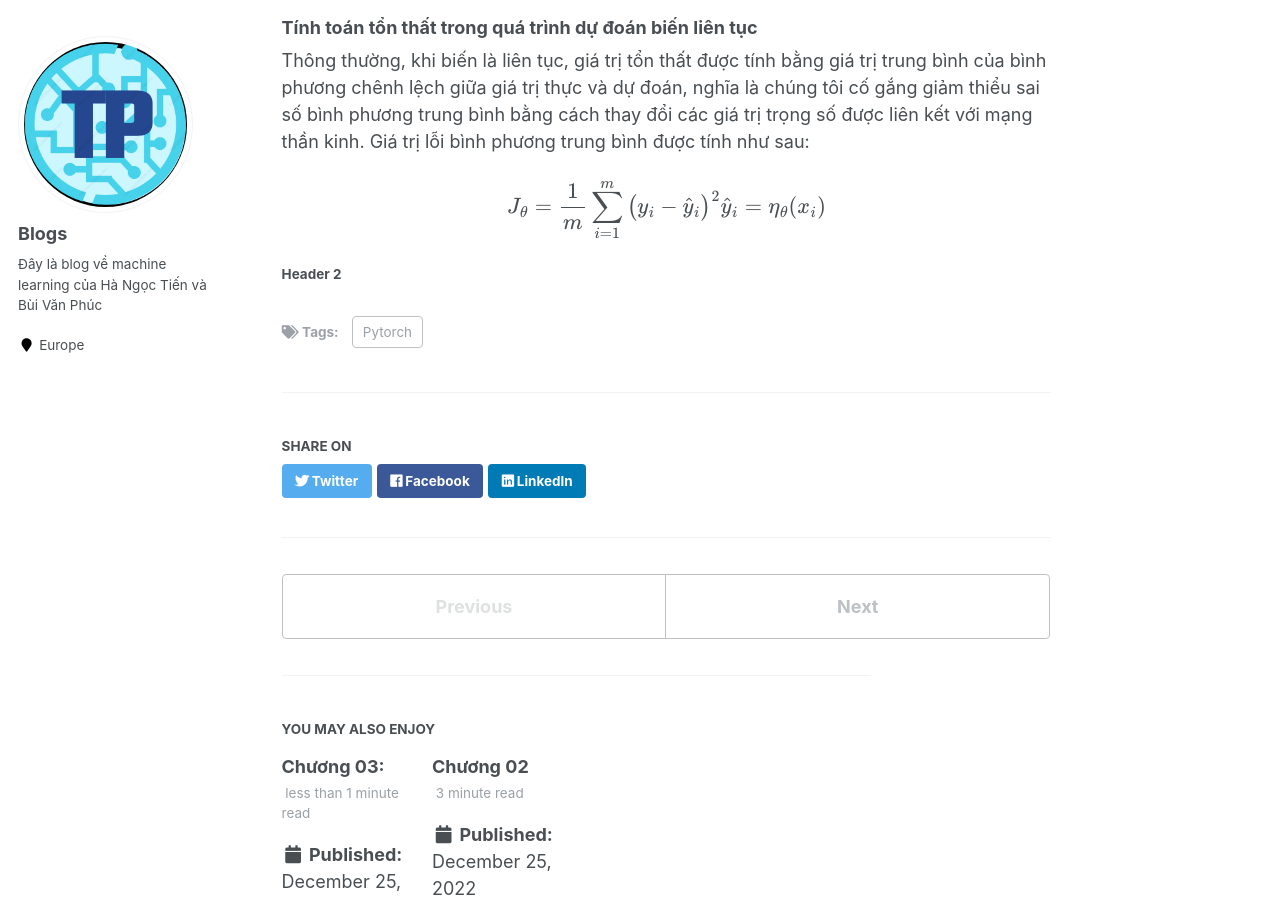
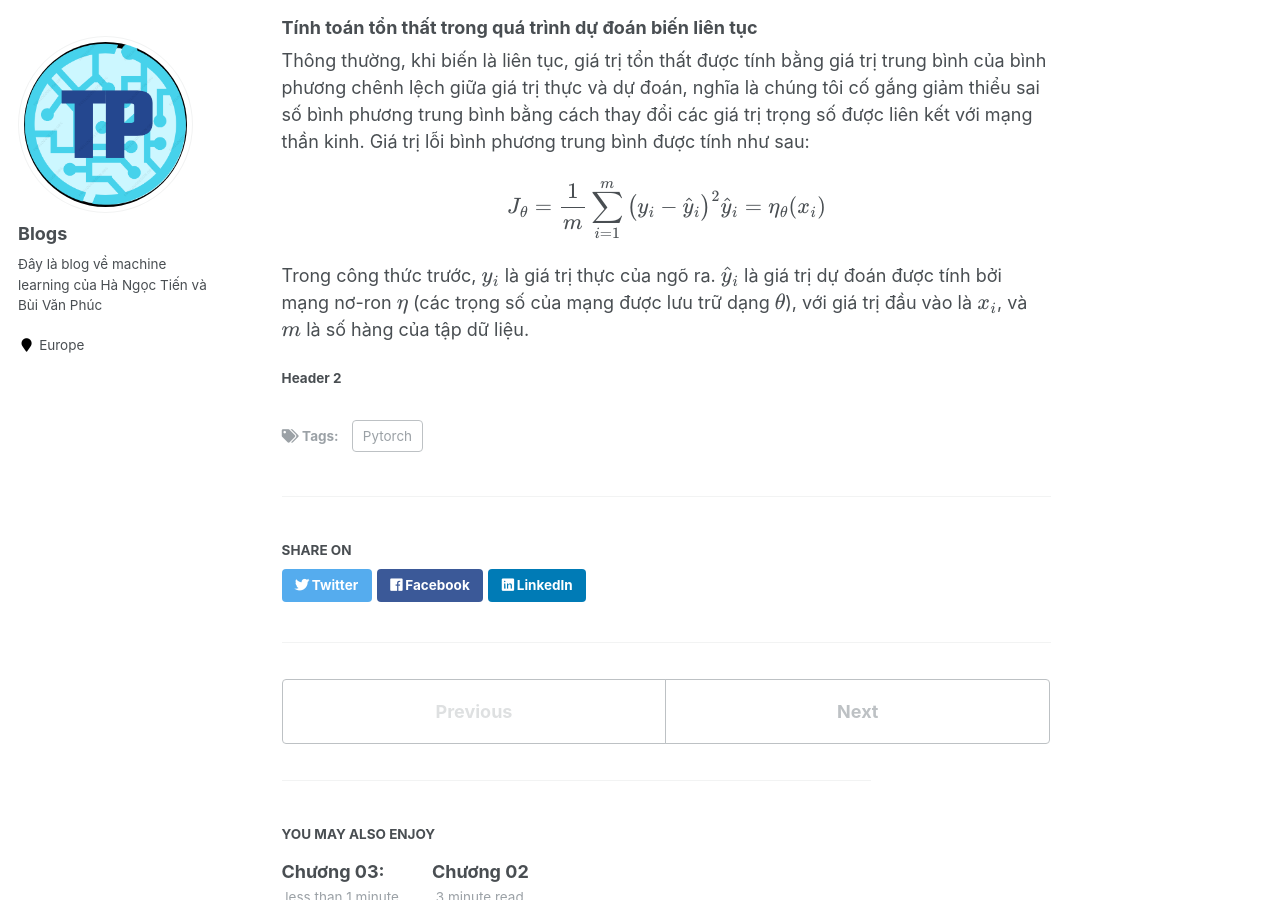
Before and after one commit to vanphuc-bui/MordenComputervision, a Jekyll site: the page built from _posts/2022-12-25-chapter-01.md, in a window 1280 px wide and 900 px high, scrolled down 9324 px. Built offline with Jekyll 4.4.1, drawn with Linux system fonts in a browser that asks for light colours; formulas are drawn with MathJax 3; some of the changed text lies outside the part shown.

Commit message:
test equation

```diff
--- a/_posts/2022-12-25-chapter-01.md
+++ b/_posts/2022-12-25-chapter-01.md
@@ -183,7 +183,7 @@ Thông thường, khi biến là liên tục, giá trị tổn thất được t
   \widehat{y}_i=\eta_\theta(x_i)\nonumber$$
   </p>
 
-
+Trong công thức trước, $y_i$ là giá trị thực của ngõ ra. $\widehat{y}_i$ là giá trị dự đoán được tính bởi mạng nơ-ron $\eta$ (các trọng số của mạng được lưu trữ dạng $\theta$), với giá trị đầu vào là $x_i$, và $m$ là số hàng của tập dữ liệu.
 
 
 
```
